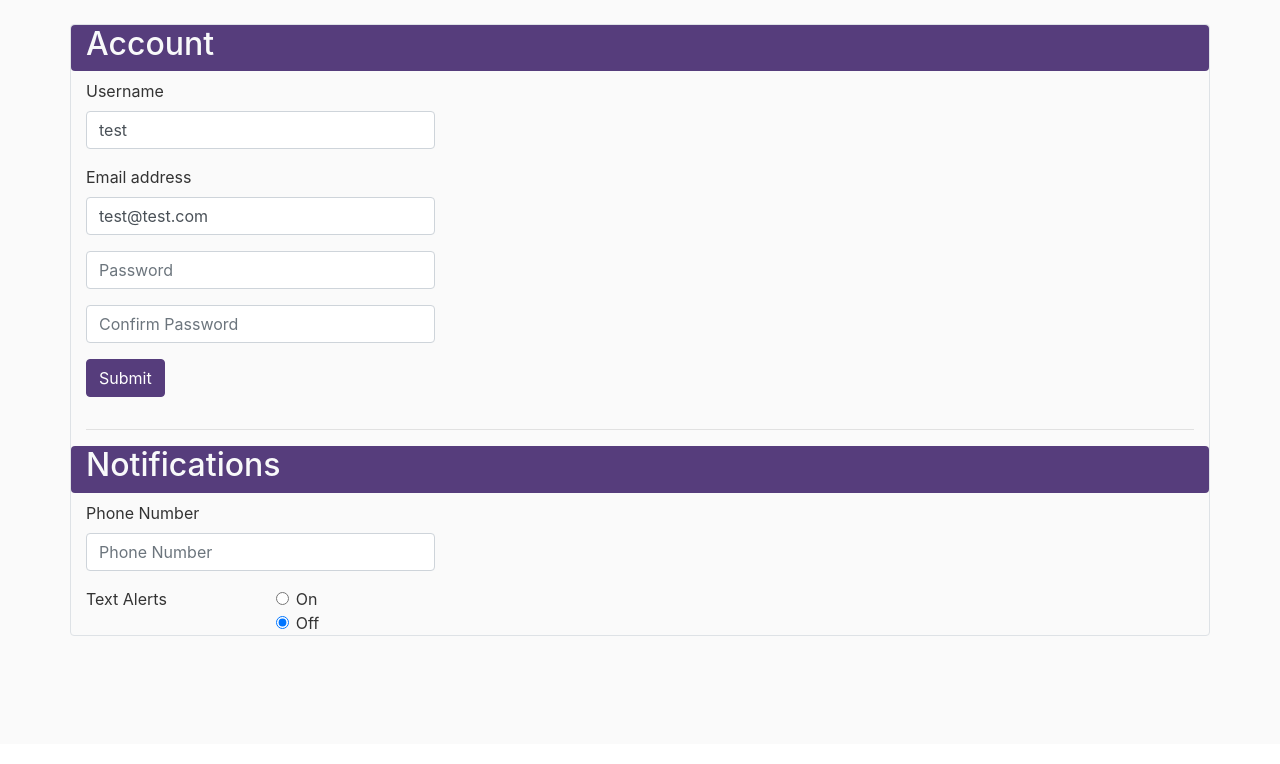
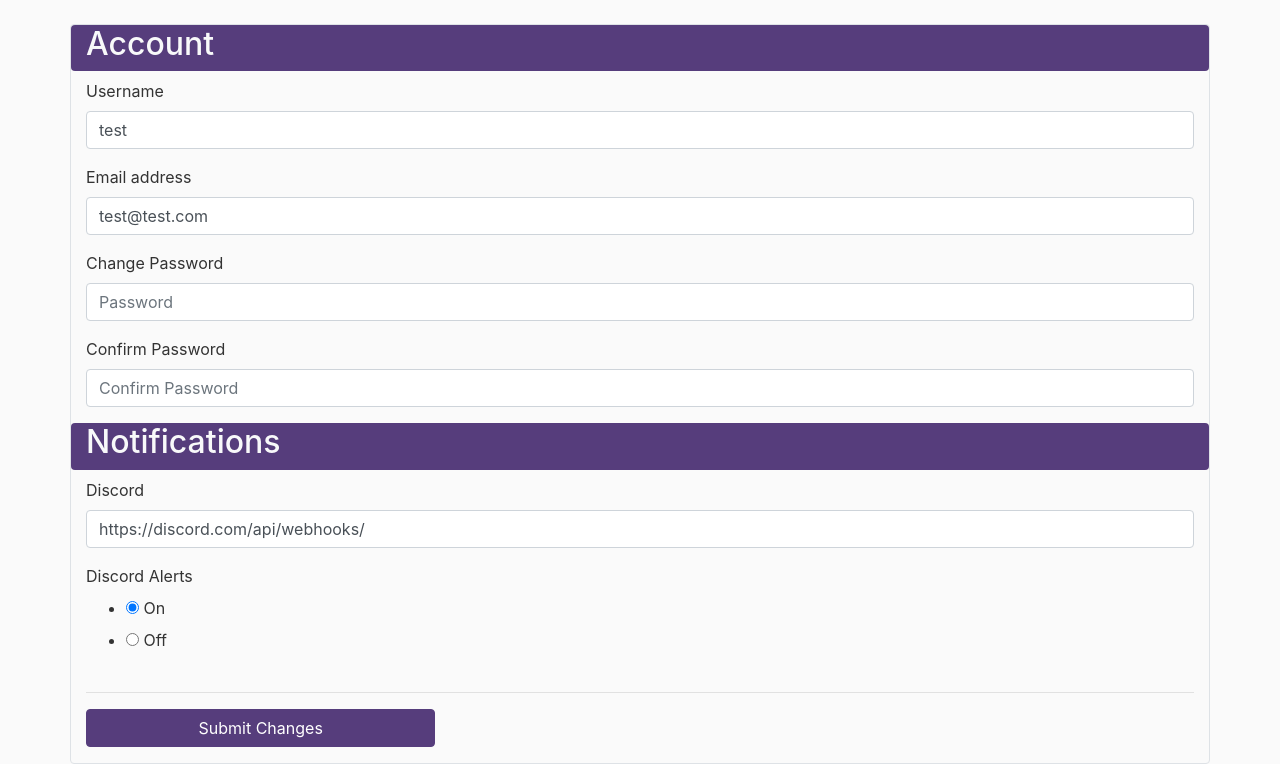
Before and after one commit to andylisi/product-checker, a Flask app: page /account in a window 1280 px wide. Shown: the part 56-820 px from the top of the page. Before the commit the page ends 692 px from the top, so only its background shows below. Run offline with Flask 2, Linux system fonts and the light colour scheme; a user stored in the database is signed in; some libraries are stand-ins or nearby versions.

Commit message:
Account settings and product checking engine
- Configured User model to accept Discord preferences
    - Write and Read from Database
    - Adjusted HTML
- Began working on automatic check of all products and update history

```diff
--- a/productchecker/forms.py
+++ b/productchecker/forms.py
@@ -1,6 +1,6 @@
 from flask_wtf import FlaskForm
 from flask_login import current_user
-from wtforms import StringField, PasswordField, SubmitField, BooleanField
+from wtforms import StringField, PasswordField, SubmitField, BooleanField, RadioField
 from wtforms.validators import DataRequired, Length, Email, EqualTo, ValidationError, URL
 import re
 from productchecker.models import User
@@ -64,7 +64,9 @@ class UpdateAccountForm(FlaskForm):
     email = StringField('Email', validators=[DataRequired(), Email()])
     password = PasswordField('Password')
     confirm_password = PasswordField('Confirm Password', validators=[EqualTo('password')])
-    submit = SubmitField('Submit')
+    discord_webhook = StringField('Webhook URL')
+    discord_active = RadioField(coerce=bool, choices=[(True,'On'),(False,'Off')])
+    submit = SubmitField('Submit Changes')
 
     def validate_username(self, username):
         '''Check to see if username already exists
@@ -116,6 +118,10 @@ class UpdateAccountForm(FlaskForm):
             raise ValidationError('Field must be between ' + str(password_min) + ' and ' +
                                     str(password_max) +' characters long')
 
+    def validate_discord_webhook(self, discord_webhook):
+        regex = re.compile('^https:\/\/discord\.com\/api\/webhooks\/')
+        if not regex.match(discord_webhook.data):
+            raise ValidationError('Please ensure Discord Webhook URL is valid')
 
 class ProductForm(FlaskForm):
     alias = StringField('alias', validators=[DataRequired(),Length(max=product_url_max)])
--- a/productchecker/routes.py
+++ b/productchecker/routes.py
@@ -9,11 +9,13 @@ from sqlalchemy import func
 
 logging.basicConfig(stream=sys.stderr, level=logging.DEBUG)
 
+#threading.Thread(target=bb.checkPage, args=(url,)).start()
 
 @app.route("/")
 @app.route("/dashboard")
 @login_required
 def dashboard():
+    Product.check_all()
     sql = "Select p.alias,p.brand,p.model,p.retailer,CASE ph.stock WHEN True THEN 'Yes' ELSE 'No' END,ph.price,MAX(ph.checked_ts)\
             FROM product_history ph\
             Join product p\
@@ -84,8 +86,16 @@ def account():
 
         current_user.username = form.username.data
         current_user.email = form.email.data
+
         if form.password.data != '':
             current_user.password = bcrypt.generate_password_hash(form.password.data).decode('utf-8')
+
+        current_user.discord_webhook = form.discord_webhook.data
+
+        if form.discord_active:
+            current_user.discord_active = 1
+        else:
+            current_user.discord_active = 0
 
         db.session.commit()
         flash('Account Updated', 'success')
@@ -94,7 +104,8 @@ def account():
     elif request.method == 'GET':
         form.username.data = current_user.username
         form.email.data = current_user.email
-
+        form.discord_webhook.data = current_user.discord_webhook
+        form.discord_active.data = current_user.discord_active
     return render_template('account.html', form=form)
 
 @app.route("/add_product", methods=['GET', 'POST'])
--- a/productchecker/templates/account.html
+++ b/productchecker/templates/account.html
@@ -7,9 +7,10 @@
 		</div>
 	</div>
 	<div class="row mt-2">
-		<div class="col-lg-4 col-md-6">
+		<div class="col">
 			<form novalidate method="POST" action="">
-				{{ form.hidden_tag() }}     <!--CSRF Token-->
+				{{ form.hidden_tag() }}
+				<!--CSRF Token-->
 				<div class="form-group">
 					<label>Username</label>
 					{% if form.username.errors %}
@@ -39,6 +40,7 @@
 				</div>
 				<!--Password-->
 				<div class="form-group">
+					<label>Change Password</label>
 					{% if form.password.errors %}
 					{{ form.password(class="form-control is-invalid", placeholder="Password") }}
 					<div class="invalid-feedback">
@@ -52,6 +54,7 @@
 				</div>
 				<!--Confirm Password-->
 				<div class="form-group">
+					<label>Confirm Password</label>
 					{% if form.confirm_password.errors %}
 					{{ form.confirm_password(class="form-control is-invalid", placeholder="Confirm Password") }}
 					<div class="invalid-feedback">
@@ -63,43 +66,43 @@
 					{{ form.confirm_password(class="form-control", placeholder="Confirm Password") }}
 					{% endif %}
 				</div>
-				<div class="form-group">
-					{{ form.submit(class="btn btn-primary") }}
-				</div>
-			</form>
-		</div>
-	</div>
-	<hr>
 				<div class="row bg-primary rounded" style="background-color: #563d7c!important;">
 					<div class="col-4">
 						<h2 class="text-light">Notifications</h2>
 					</div>
 				</div>
 				<div class="row mt-2">
-		<div class="col-lg-4 col-md-6">
+					<div class="col">
 						<div class="form-group">
-				<label>Phone Number</label>
-				<input type="text" class="form-control" placeholder="Phone Number">
+							<label>Discord</label>
+							{% if form.discord_webhook.errors %}
+							{{ form.discord_webhook(class="form-control is-invalid", placeholder="Webhook URL") }}
+							<div class="invalid-feedback">
+								{% for error in form.discord_webhook.errors %}
+								<span>{{ error }}</span>
+								{% endfor %}
+							</div>
+							{% else %}
+							{{ form.discord_webhook(class="form-control", placeholder="Webhook URL") }}
+							{% endif %}
 						</div>
 					</div>
 				</div>
 				<div class="row">
-		<div class="col-2">
-			<label>Text Alerts</label>
+					<div class="col">
+						<label>Discord Alerts</label>
+						{{ form.discord_active() }}
 					</div>
-		<div class="col-2">
-			<div class="form-check">
-				<input class="form-check-input" type="radio" name="exampleRadios" value="option1" checked>
-				<label class="form-check-label">
-					On
-				</label>
 				</div>
-			<div class="form-check">
-				<input class="form-check-input" type="radio" name="exampleRadios" value="option2" checked>
-				<label class="form-check-label">
-					Off
-				</label>
+				<hr>
+				<div class="row mt-2">
+					<div class="col-lg-4 col-md-6">
+						<div class="form-group">
+							{{ form.submit(class="btn btn-primary btn-block") }}
 						</div>
+					</div>
+				</div>
+			</form>
 		</div>
 	</div>
 </div>
```
Also changed, not shown: productchecker/models.py (+14 -2 lines), productchecker/site.db. Lines whose indentation alone changed are shown as unchanged.
